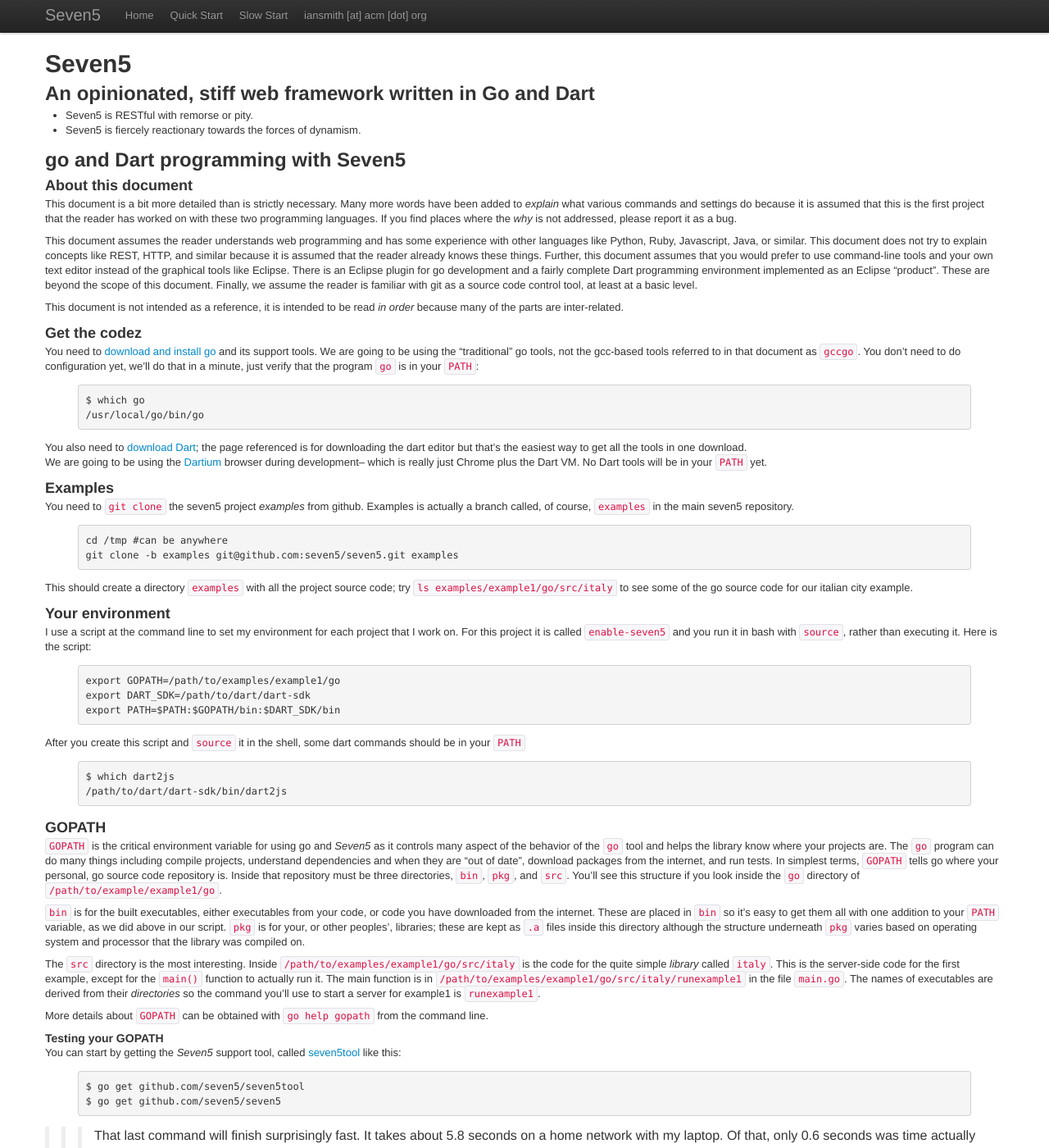
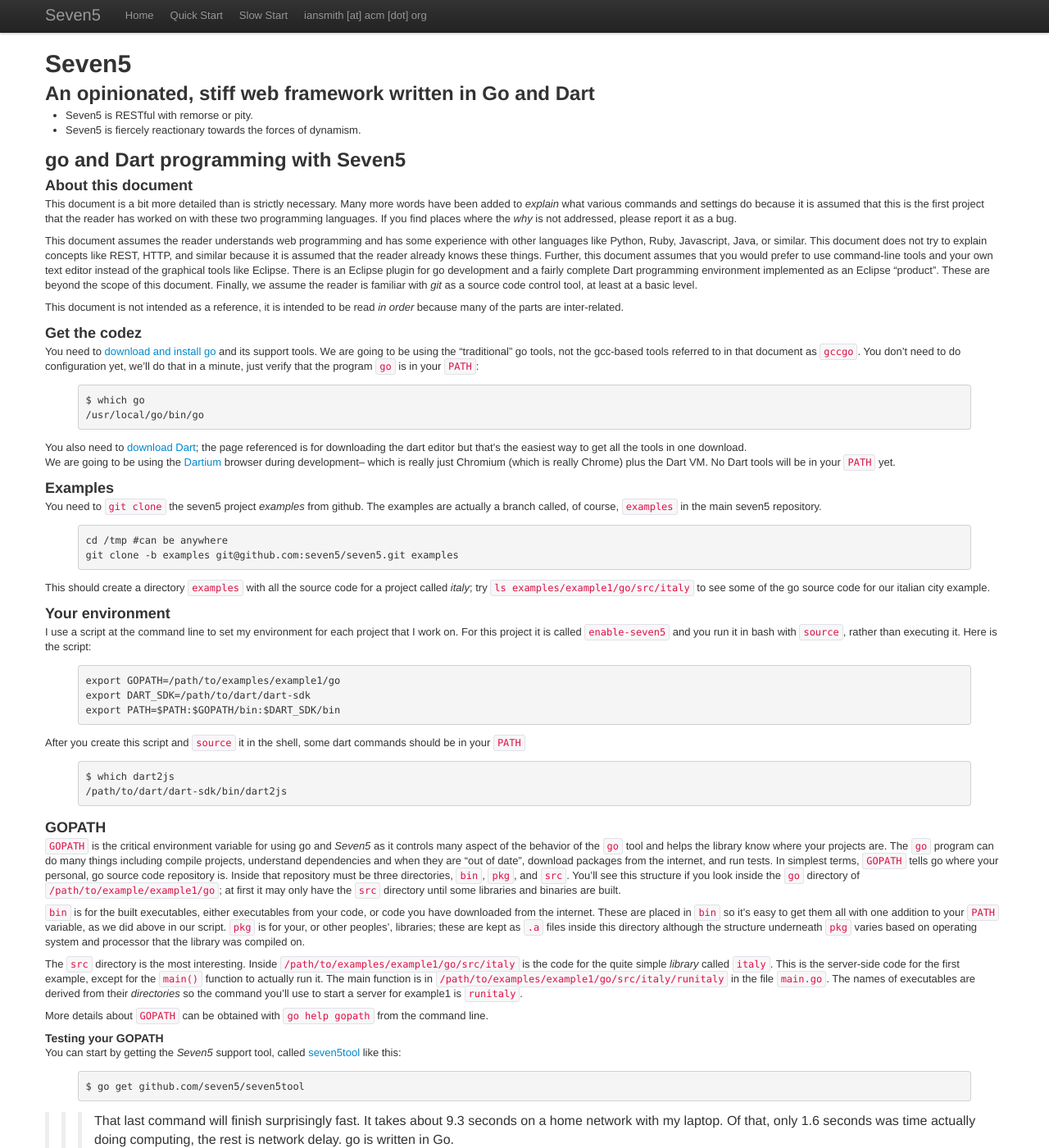
Before and after one commit to seven5/seven5, a Jekyll site: the page built from slow_start.md, in a window 1280 px wide and 1400 px high. Shown: the whole window at 82% size. Built offline with Jekyll 4.4.1, drawn with Linux system fonts in a browser that asks for light colours; Markdown is read by kramdown in place of the engine named in the settings; some of the changed text lies outside the part shown.

```diff
--- a/slow_start.md
+++ b/slow_start.md
@@ -26,7 +26,7 @@
 assumes that you would prefer to use command-line tools and your own text editor instead of the graphical
 tools like Eclipse.  There is an Eclipse plugin for go development and a fairly complete Dart
 programming environment implemented as an Eclipse "product".  These are beyond the scope of this document.
-Finally, we assume the reader is familiar with git as a source code control tool, at least at a basic
+Finally, we assume the reader is familiar with *git* as a source code control tool, at least at a basic
 level.
 
 This document is not intended as a reference, it is intended to be read _in order_ because many of the parts
@@ -34,7 +34,7 @@
 
 ### Get the codez
 
-You need to [download and install go](http://golang.org/doc/install#install) and its support tools.  We are going
+You need to [download and install go](http://golang.org/doc/install) and its support tools.  We are going
 to be using the "traditional" go tools, not the gcc-based tools referred to in that document as `gccgo`.  You
 don't need to do configuration yet, we'll do that in a minute, just verify that the program `go` is in
 your `PATH`:
@@ -47,11 +47,12 @@
 You also need to [download Dart](http://www.dartlang.org/docs/editor/);  the page referenced
 is for downloading the dart editor but that's the easiest way to get all the tools in one download.
 We are going to be using the [Dartium](http://www.dartlang.org/dartium/) browser during development--
-which is really just Chrome plus the Dart VM.  No Dart tools will be in your `PATH` yet.
+which is really just Chromium (which is really Chrome) plus the Dart VM.  No Dart tools will be in your
+`PATH` yet.
 
 ### Examples
 
-You need to `git clone` the seven5 project *examples* from github.  Examples is actually a branch called,
+You need to `git clone` the seven5 project *examples* from github.  The examples are actually a branch called,
 of course, `examples` in the main seven5 repository.
 
 {% highlight console %}
@@ -59,7 +60,7 @@
 git clone -b examples git@github.com:seven5/seven5.git examples
 {% endhighlight %}
 
-This should create a directory `examples` with all the project source code; try
+This should create a directory `examples` with all the source code for a project called _italy_; try
 `ls examples/example1/go/src/italy` to see some of the go source code for our italian city example.
 
 ### Your environment
@@ -88,16 +89,15 @@
 many things including compile projects, understand dependencies and when they are "out of date", download
 packages from the internet, and run tests.  In simplest terms, `GOPATH` tells
 go where your personal, go source code repository is.  Inside that repository must be three directories,
-`bin`, `pkg`, and `src`.  You'll see this structure if you look inside the `go` directory of `/path/to/example/example1/go`.
+`bin`, `pkg`, and `src`.  You'll see this structure if you look inside the `go` directory of `/path/to/example/example1/go`; at first it may only have the `src` directory until some libraries and binaries are built.
 
-`bin` is for the built executables, either executables from your code, or code you have downloaded from the internet.  These are
-placed in `bin` so it's easy to get them all with one addition to your `PATH` variable, as we did above
+`bin` is for the built executables, either executables from your code, or code you have downloaded from the internet.  These are placed in `bin` so it's easy to get them all with one addition to your `PATH` variable, as we did above
 in our script.  `pkg` is for your, or other peoples', libraries; these are kept as `.a` files inside this
 directory although the structure underneath `pkg` varies based on operating system and processor that the
 library was compiled on.
 
 The `src` directory is the most interesting. Inside `/path/to/examples/example1/go/src/italy` is the code for the quite simple _library_ called `italy`.  This is the server-side code for the first example,
-except for the `main()` function to actually run it. The main function is in `/path/to/examples/example1/go/src/italy/runexample1` in the file `main.go`.  The names of executables are derived from their _directories_ so the command you'll use to start a server for example1 is `runexample1`.
+except for the `main()` function to actually run it. The main function is in `/path/to/examples/example1/go/src/italy/runitaly` in the file `main.go`.  The names of executables are derived from their _directories_ so the command you'll use to start a server for example1 is `runitaly`.
 
 More details about `GOPATH` can be obtained with `go help gopath` from the command line.
 
@@ -108,24 +108,15 @@
 
 {% highlight console %}
 $ go get github.com/seven5/seven5tool
-$ go get github.com/seven5/seven5
 {% endhighlight %}
 
->>> That last command will finish surprisingly fast.  It takes about 5.8 seconds on a home network with
-    my laptop.  Of that, only 0.6 seconds was time actually doing computing, the rest is network delay.
+>>> That last command will finish surprisingly fast.  It takes about 9.3 seconds on a home network with
+    my laptop.  Of that, only 1.6 seconds was time actually doing computing, the rest is network delay.
     go is written in Go.
 
-Now, you can look inside  `/path/to/examples/example1/go/src/github.com/seven5` to see the code that was
+Now, you can look inside  `/path/to/examples/example1/go/src/github.com` to see the code that was
 downloaded, compiled, and installed. There are two github projects here, `seven5` and
-`seven5tool`.  The first is the seven5 library proper and the latter is the library to support the seven5tool.
-In general, `go get` is smart enough to download dependencies as well as the particular project requested but
-in this case there is no code dependency between these two projects.
-
-Let's install the seven5tool:
-
-{% highlight console %}
-$ go install github.com/seven5/seven5tool/seven5tool
-{% endhighlight %}
+`seven5tool`.  The first is the seven5 library proper as well as the library that implements the seven5tool commands.  The latter is the seven5tool's driver program (which makes it easier to bootstrap _Seven5_ with one command, as above).  The command above built two libraries (`seven5.a` and `seven5tool.a`) as well as the `seven5tool` binary.
 
 You should now be able to use the seven5tool from the command line, because `$GOPATH/bin` is in
 your `PATH`:
@@ -202,11 +193,11 @@
 
 Assuming you have set things up as above,
 you can run the server by building and running the program `runexample1`. `go install` _does_ check
-if there are _local_ dependencies that need building, so the command below both builds the executable `runexample1` and builds the library `italy.a` since `runexample1` uses that library.
+if there are _local_ dependencies that need building, so the command below both builds the executable `runitaly` and builds the library `italy.a` since `runitaly` uses that library.
 
 {% highlight console %}
-$ go install italy/runexample1
-$ runexample1
+$ go install italy/runitaly
+$ runitaly
 {% endhighlight %}
 
 ### Running the debug browser
@@ -224,28 +215,7 @@
 
 >>> This is probably quite different on linux or windows.
 
-Once you have the browser open, you can hit the server on this URL, `http://localhost:3003/static/italy.html`
-which runs a very simple Dart program.  You will see "Hello" in the browser but most of the action is in
-the javascript (sic) console where the test output is printed:
-
-{% highlight console %}
-city length is 3 undefined:1
-number of cities returned from Index: 3
-    city returned from Index(): [0] Turin
-    city returned from Index(): [1] Milan
-    city returned from Index(): [2] Genoa
-result of 'Index' (GET): 200 OK
-city returned from Find() was Turin with Id 0
-object that was found was Instance of 'ItalianCity'
-result of 'Find' (GET) was 200 OK
-city length is 1
-city length is 2
-city length is 1
-city length is 0
-Failed to load resource: the server responded with a status of 400 (Bad Request) http://localhost:3003/italiancities/?max=two
-Failed to load resource: the server responded with a status of 400 (Bad Request) http://localhost:3003/italiancity/16
-{% endhighlight %}
-
+Once you have the browser open, you can hit the server on this URL, `http://localhost:3003/static/italy.html` which is the entry point for the italy example application.
 
 ### Developing with a text editor/command line
 
```
Also changed, not shown: other parts of slow_start.md (+1 -1 lines).
